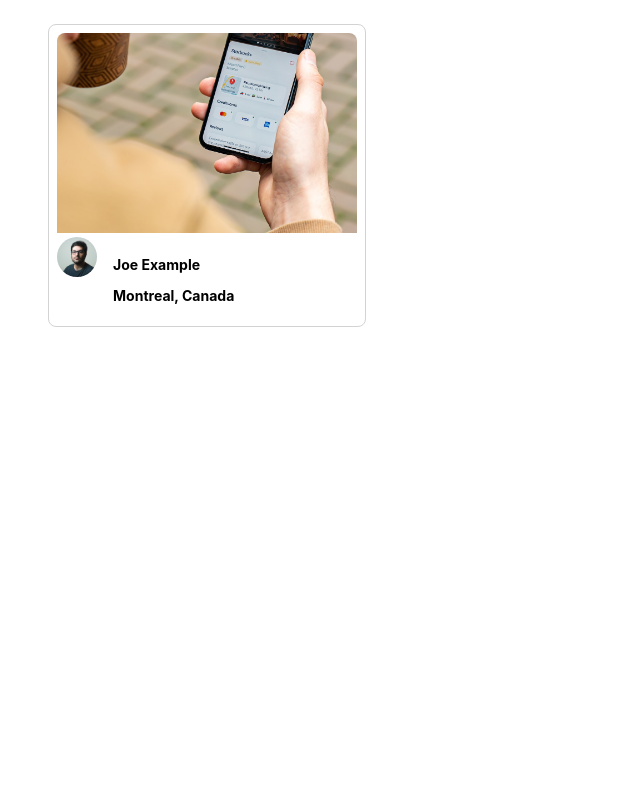
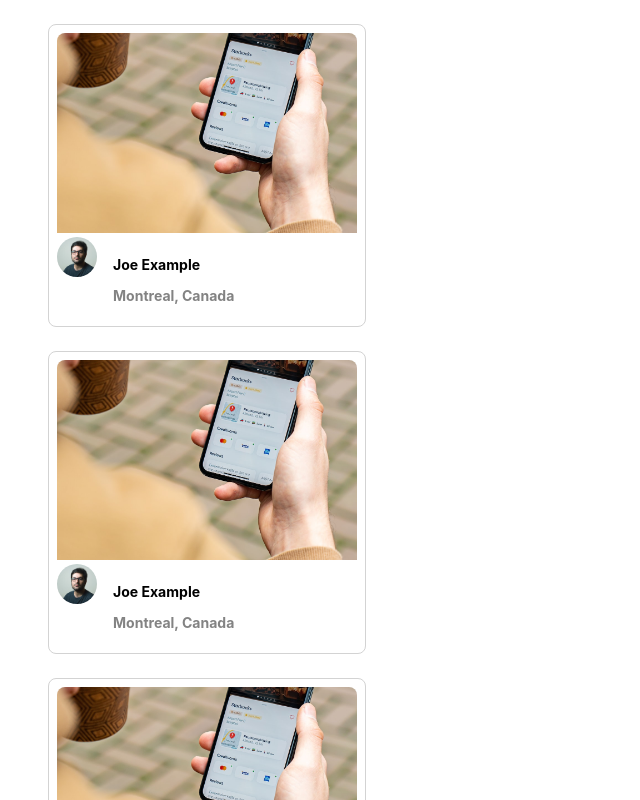
Before and after one commit to kkoreoo/photolabs, a React (Create React App) app in the folder frontend/: page / in a window 1280 px wide. Shown: the top 800 px of the page, without its empty margins (0-640 px from the left). Built offline with nearby package versions, Linux system fonts and the light colour scheme; the HTML template or start-up script is replaced by a standard one.

Commit message:
added 3 photos to the photolist via .map

```diff
--- a/frontend/src/App.jsx
+++ b/frontend/src/App.jsx
@@ -17,9 +17,15 @@
   profile: `${process.env.PUBLIC_URL}/profile-1.jpg`,
 };
 
+
+const photos = new Array(sampleDataForPhotoListItem, sampleDataForPhotoListItem, sampleDataForPhotoListItem)
+const photoListItems = photos.map((photo) => {
+  return <PhotoListItem key={sampleDataForPhotoListItem.id} sampleDataForPhotoListItem={photo}/>
+});
+
   return (
     <div className="App">
-      <PhotoListItem sampleDataForPhotoListItem={sampleDataForPhotoListItem}/>
+      {photoListItems}
     </div>
   );
 };
--- a/frontend/src/components/PhotoListItem.jsx
+++ b/frontend/src/components/PhotoListItem.jsx
@@ -7,15 +7,15 @@
 const PhotoListItem = (props) => {
   /* Insert React */
   return (
-    <section className="photo-list__item">
+    <section key={props.sampleDataForPhotoListItem.id} className="photo-list__item">
       <img className="photo-list__image" src={props.sampleDataForPhotoListItem.imageSource} />
-      <span className="photo-list__user-details">
+      <div className="photo-list__user-details">
         <img className="photo-list__user-profile" src={props.sampleDataForPhotoListItem.profile} />
         <div className="photo-list__user-info">
           <h3>{props.sampleDataForPhotoListItem.username}</h3>
-          <h3 className="photo-list__user.location">{`${props.sampleDataForPhotoListItem.location.city}, ${props.sampleDataForPhotoListItem.location.country}`}</h3>
+          <h3 className="photo-list__user-location">{`${props.sampleDataForPhotoListItem.location.city}, ${props.sampleDataForPhotoListItem.location.country}`}</h3>
         </div>
-      </span>
+      </div>
     </section>
   );
 };
```
